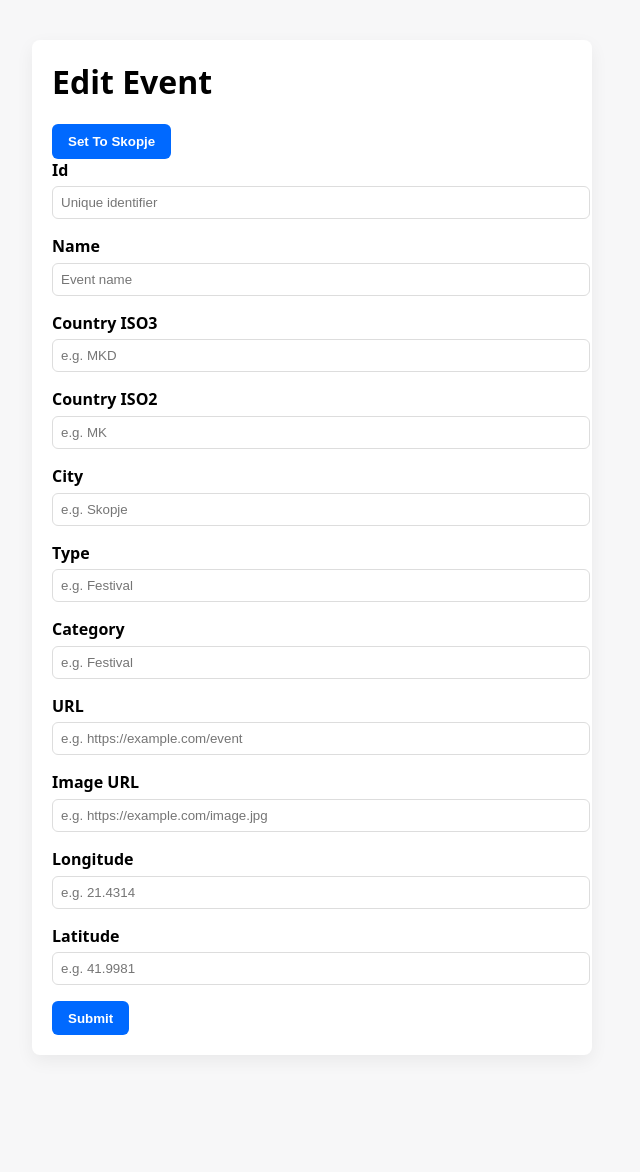
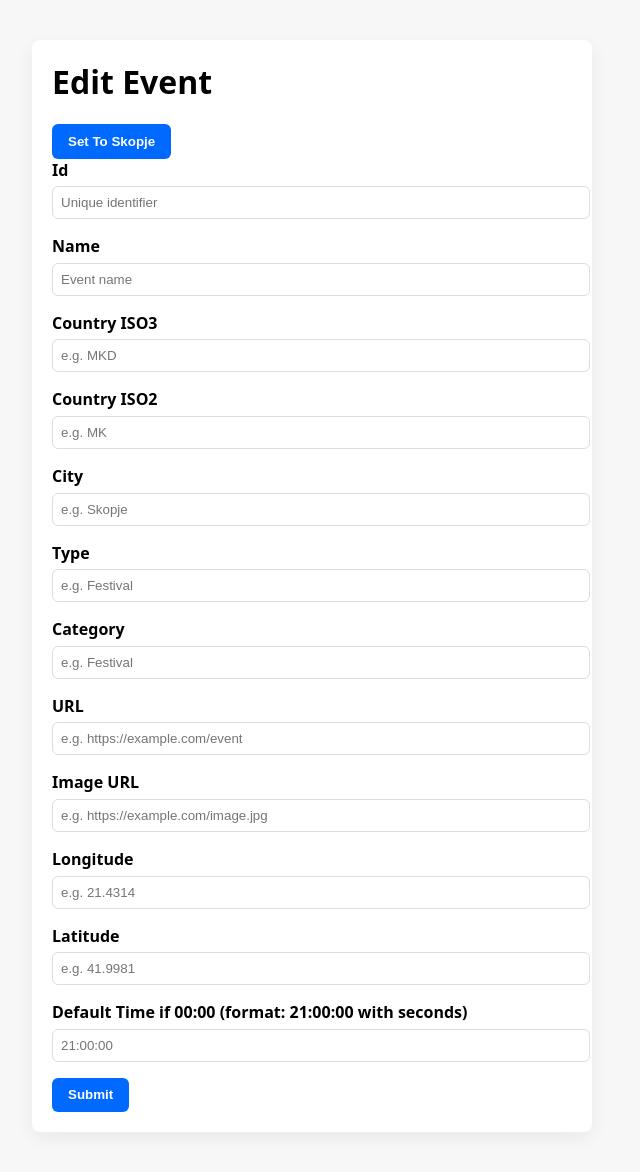
Before and after one commit to neemesis/neemesis.github.io, a Jekyll site: the page editProvider.html, which Jekyll copies as it is, in a window 1280 px wide. Shown: the whole page, without its empty margins (328-968 px from the left). Built offline with Jekyll 4.4.1, drawn with Linux system fonts in a browser that asks for light colours; before the commit the page ends 1095 px from its top, so only the background shows below that.

Commit message:
fixed some bugs

```diff
--- a/editProvider.html
+++ b/editProvider.html
@@ -118,6 +118,11 @@
                 <input id="Latitude" name="Latitude" type="number" step="any" placeholder="e.g. 41.9981" />
             </div>
 
+            <div>
+                <label for="DefaultTime">Default Time if 00:00 (format: 21:00:00 with seconds)</label>
+                <input id="DefaultTime" name="DefaultTime" type="text" placeholder="21:00:00" />
+            </div>
+
             <div style="display:flex;gap:.5rem;align-items:center">
                 <button type="submit">Submit</button>
             </div>
```
Also changed, not shown: other parts of editProvider.html (+2 -1 lines).
